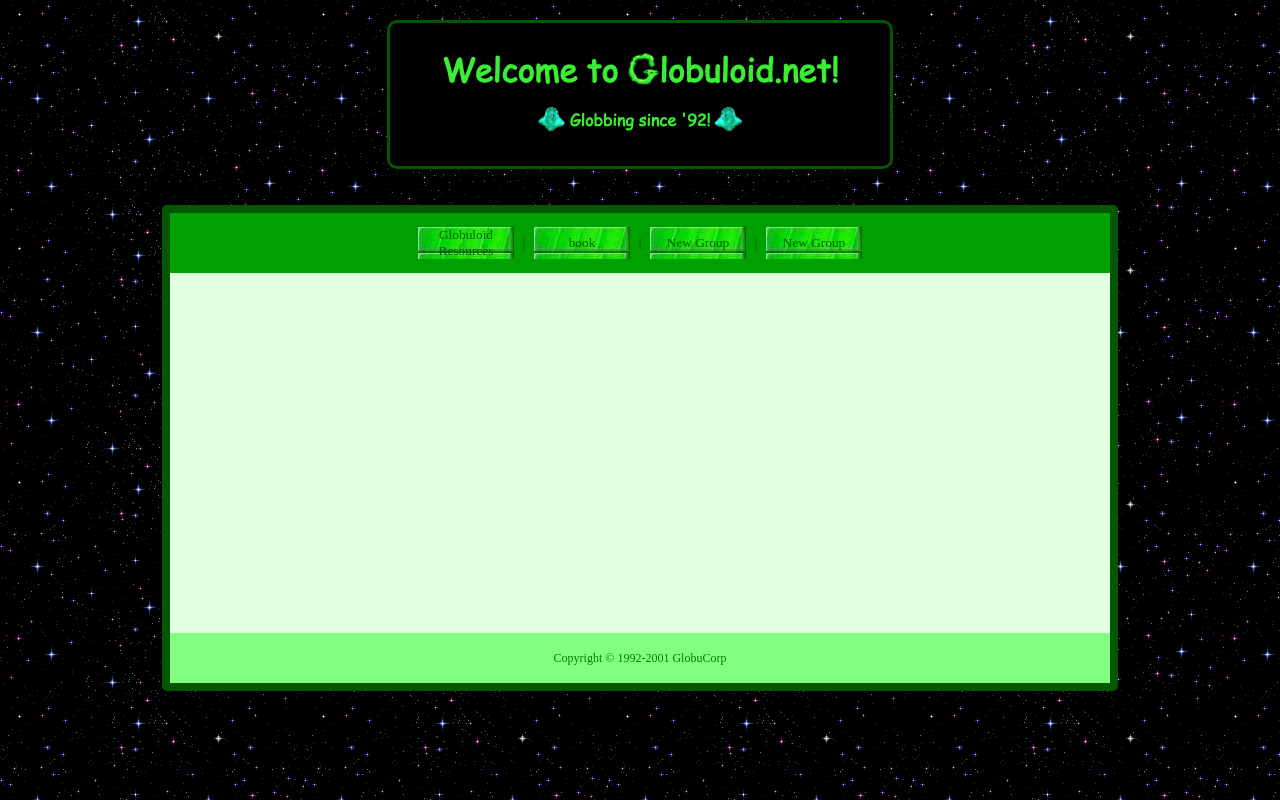
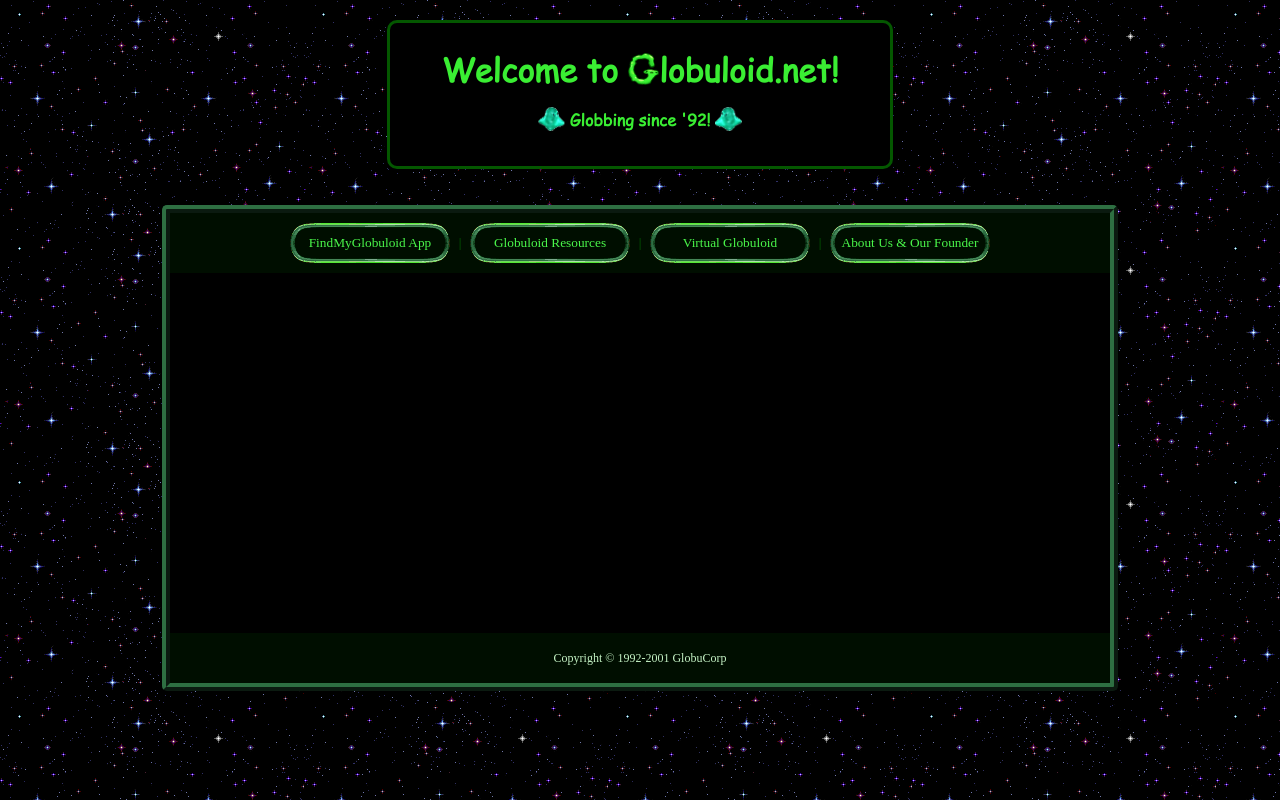
Before and after one commit to 8-BitAnt/globuloid.net, a PHP site: page / in a window 1280 px wide. Run offline with PHP 8.4, Linux system fonts and the light colour scheme.

Commit message:
Visual Update

```diff
--- a/index.html
+++ b/index.html
@@ -32,19 +32,19 @@
     <div class="table">
       <table width="940" border="0" cellspacing="0" cellpadding="0">
    <tr>
-      <td width="100%" height="60" bgcolor="#00A000">
+      <td width="100%" height="60" bgcolor="#000e00">
          <table width="100%" height="20" border="0" cellspacing="2" cellpadding="0" class="Menu">
             <tr>
                <td align="Center">
                   <table border="0" cellpadding="0" cellspacing="0" class="Menu">
                      <tr>
-                        <td align="center" width="96" height="26" background="images/slime_button.jpg"><a href="index.html" class="Menu">Globuloid Resources</a></td>
+                        <td align="center" width="160" height="46" background="images/glob-button.png"><a href="index.html" class="Menu">FindMyGlobuloid App</a></td>
                         <td align="center" width="20">&nbsp;|&nbsp;</td>
-                        <td align="center" width="96" height="26" background="images/slime_button.jpg"><a href="Page2.htm" class="Menu">book</a></td>
+                        <td align="center" width="160" height="46" background="images/glob-button.png"><a href="Page2.htm" class="Menu">Globuloid Resources</a></td>
                         <td align="center" width="20">&nbsp;|&nbsp;</td>
-                        <td align="center" width="96" height="26" background="images/slime_button.jpg"><a href="Page3.htm" class="Menu">New Group</a></td>
+                        <td align="center" width="160" height="46" background="images/glob-button.png"><a href="Page3.htm" class="Menu">Virtual Globuloid</a></td>
                         <td align="center" width="20">&nbsp;|&nbsp;</td>
-                        <td align="center" width="96" height="26" background="images/slime_button.jpg"><a href="Page4.htm" class="Menu">New Group</a></td>
+                        <td align="center" width="160" height="46" background="images/glob-button.png"><a href="Page4.htm" class="Menu">About Us & Our Founder</a></td>
                      </tr>
                   </table>
                </td>
@@ -53,7 +53,7 @@
       </td>
    </tr>
    <tr>
-      <td width="100%" height="350" bgcolor="#E1FFE1">
+      <td width="100%" height="350" bgcolor="#000000">
          <table width="100%" border="0" cellpadding="4" cellspacing="0" class="Text">
             <tr>
 
@@ -74,7 +74,7 @@
       </td>
    </tr>
    <tr>
-      <td width="100%" height="50" bgcolor="#81FF81">
+      <td width="100%" height="50" bgcolor="#000e00">
          <table width="100%" height="50" border="0" cellspacing="10" cellpadding="0" class="Foot">
             <tr>
                <td align="Center">Copyright © 1992-2001 GlobuCorp<br></td>
--- a/style.css
+++ b/style.css
@@ -66,6 +66,12 @@ h4{
   border: solid #570000 3px;
   font-family: ComicSans;
   line-height: 50px;
+}
+
+.table{
+  border-radius: 5px;
+  border: ridge #2e6f42 8px;
+  width: 940px;
 }
 
 .center {
@@ -154,14 +160,8 @@ h4{
   }
 }
 
-.table{
-  border-radius: 5px;
-  border: solid #045700 8px;
-  width: 940px;
-}
-
 a.Menu:link {
-    color: #006000;
+    color: #4af74a;
      font-size: 10pt;
      font-weight: normal;
      font-style: normal;
@@ -553,7 +553,7 @@ a.Foot:hover {
 }
 
 .Foot {
-    color:#008000;
+    color:#c4f2c4;
      font-family: "Courier New, Courier, mono";
      font-size: 9pt;
      font-weight: normal;
```
Also changed, not shown: other parts of style.css (+11 -11 lines), images/glob-button.png (added).
